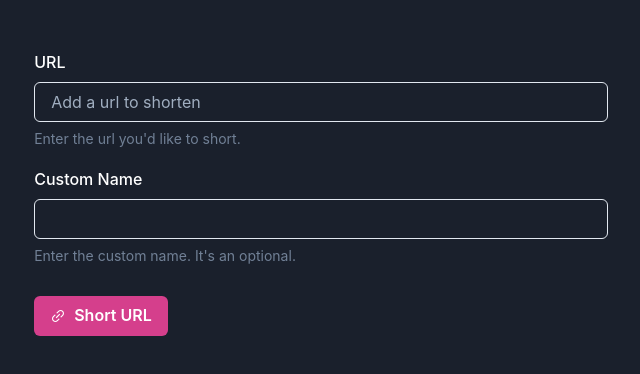
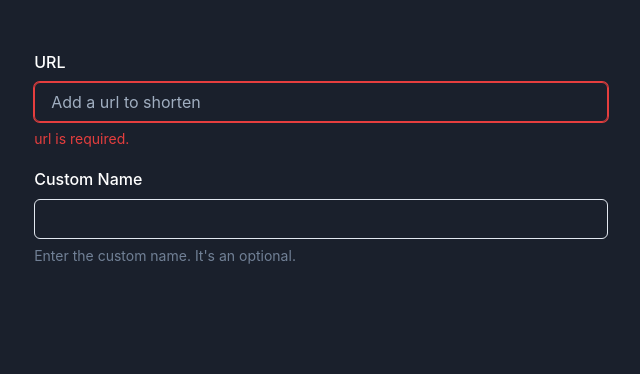
Before and after one commit to Syammed2429/anne-url-shortner, a React (Create React App) app: page / in a window 1280 px wide. Shown: the top 374 px of the page, without its empty margins (319-959 px from the left). Built offline with nearby package versions, Linux system fonts and the light colour scheme; no server answers.

Commit message:
added a empty string conditon

```diff
--- a/src/components/URL/URL.tsx
+++ b/src/components/URL/URL.tsx
@@ -19,7 +19,7 @@ import { CopyButton } from './CopyButton';
 
 
 const URL: FC = () => {
-    const [url, setUrl] = useState<string | null>(null)
+    const [url, setUrl] = useState<string | "">("")
     const [customName, setCustomName] = useState<string | null>(null)
     const [shortenUrl, setShortenUrl] = useState<any | null>(null)
 
```
